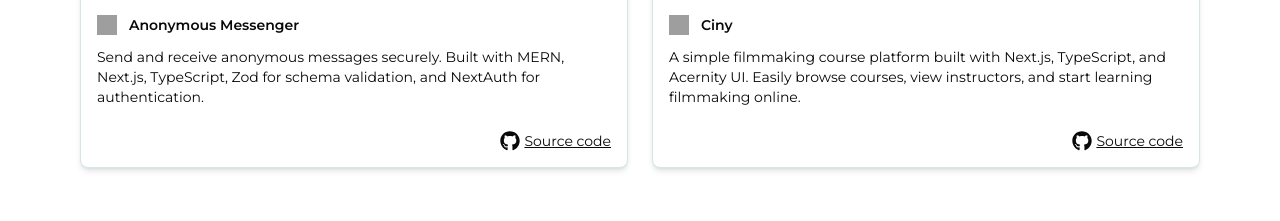
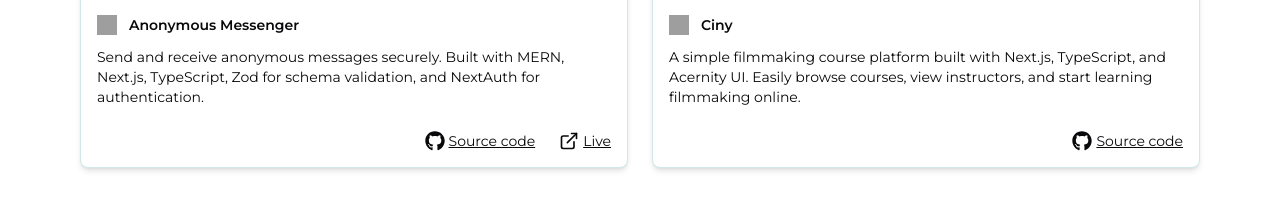
Before and after one commit to Nirosh-Shetty/my_portfolio, a Next.js app: page /projects in a window 1280 px wide. Shown: the part 1040-1261 px from the top of the page. Built offline with nearby package versions, Linux system fonts and the light colour scheme; grey boxes are pictures that could not be loaded.

Commit message:
Update projects.ts
project live link updated

```diff
--- a/src/data/projects.ts
+++ b/src/data/projects.ts
@@ -81,7 +81,7 @@ export const PROJECTS_CARD: ProjectCardProps[] = [
     description:
       "Send and receive anonymous messages securely. Built with MERN, Next.js, TypeScript, Zod for schema validation, and NextAuth for authentication.",
     sourceCodeHref: "https://github.com/Nirosh-Shetty/Anonymous-Messenger", // update with real link
-    // liveWebsiteHref: "https://anonymous-messenger.vercel.app", // update with real URL
+    liveWebsiteHref: "https://anonymous-messengers.vercel.app", // update with real URL
   },
   {
     name: "Ciny",
```
